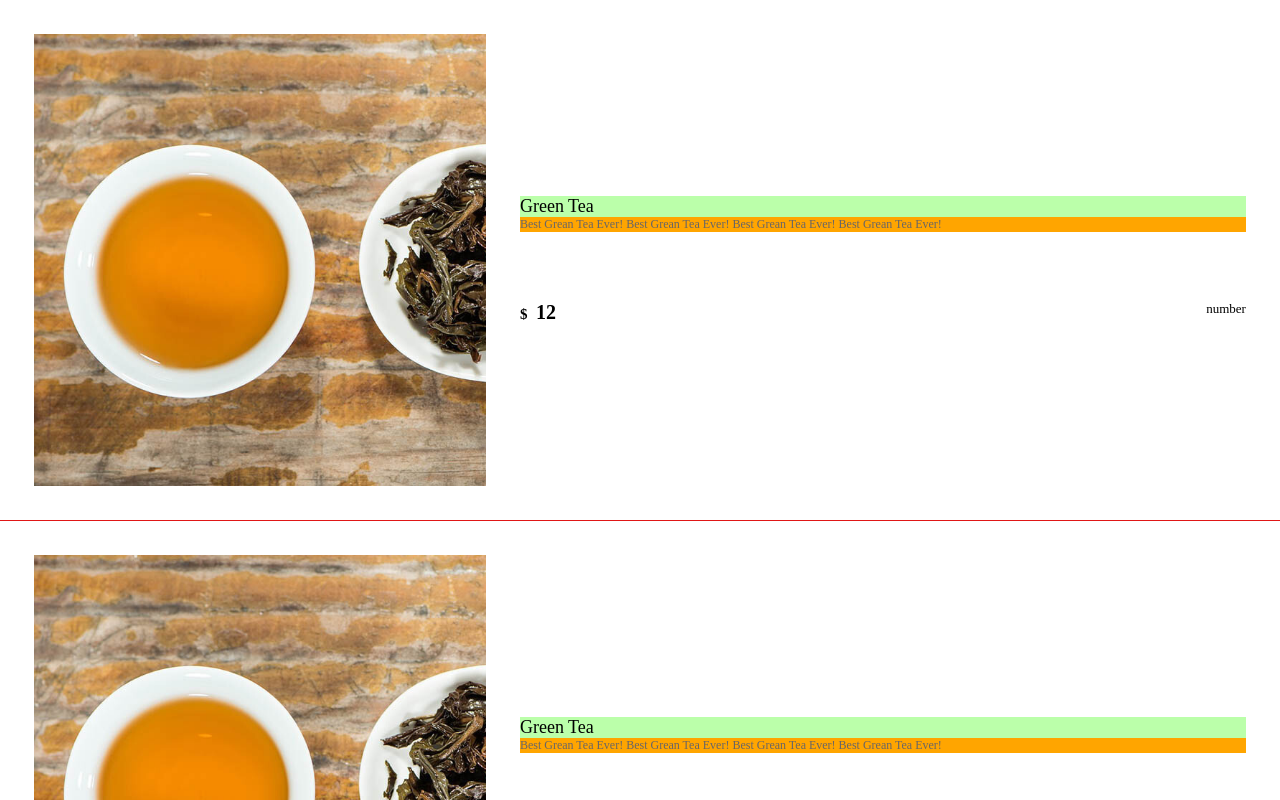
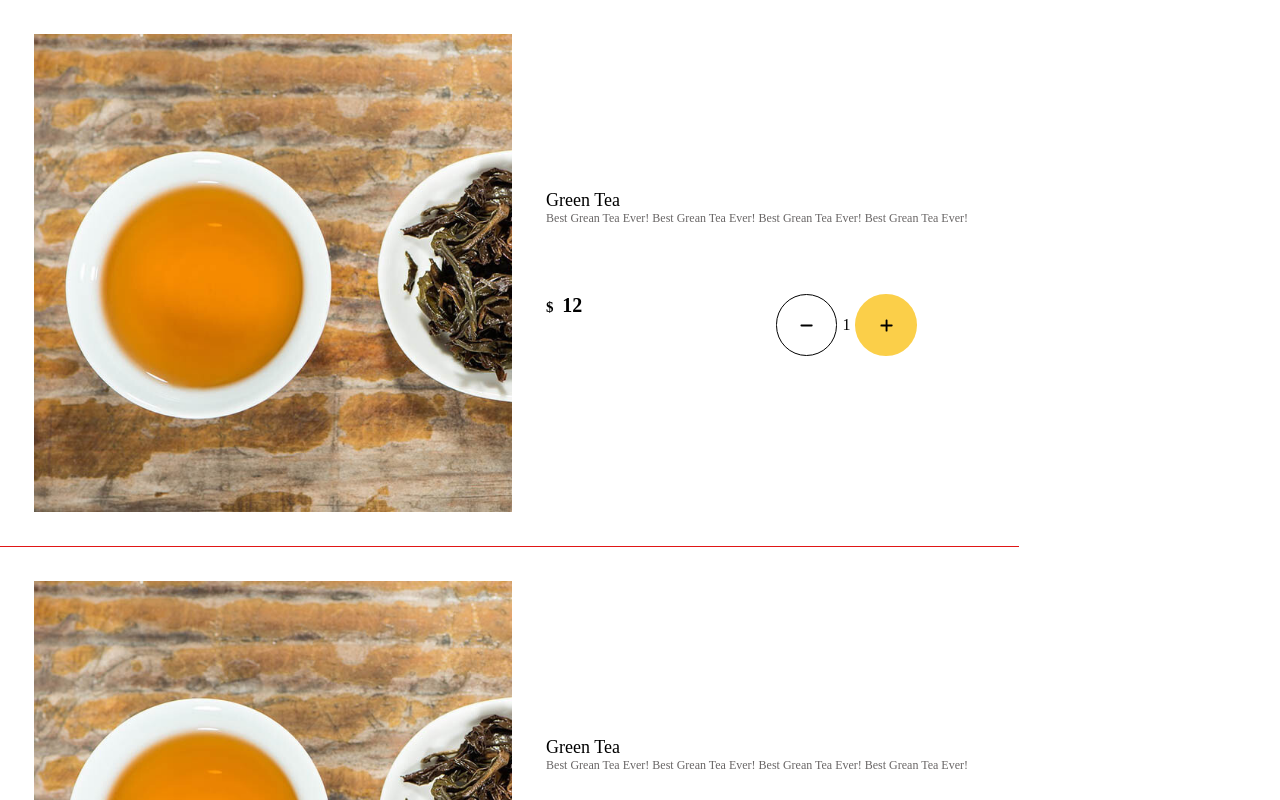
Before and after one commit to Jabezli/order-app, a React (Create React App) app: page / in a window 1280 px wide. Shown: the top 800 px of the page. Built offline with nearby package versions, Linux system fonts and the light colour scheme.

Commit message:
finished static design of menu

```diff
--- a/package.json
+++ b/package.json
@@ -3,6 +3,10 @@
   "version": "0.1.0",
   "private": true,
   "dependencies": {
+    "@fortawesome/fontawesome-svg-core": "^6.4.0",
+    "@fortawesome/free-regular-svg-icons": "^6.4.0",
+    "@fortawesome/free-solid-svg-icons": "^6.4.0",
+    "@fortawesome/react-fontawesome": "^0.2.0",
     "@testing-library/jest-dom": "^5.16.5",
     "@testing-library/react": "^13.4.0",
     "@testing-library/user-event": "^13.5.0",
--- /dev/null
+++ b/src/components/Menu/Menu.module.css
@@ -0,0 +1,7 @@
+.Menu{
+    position: absolute;
+    top:0;
+    bottom: 0;
+
+    overflow: auto;
+}
--- a/src/components/Menu/Tea/Tea.module.css
+++ b/src/components/Menu/Tea/Tea.module.css
@@ -17,19 +17,17 @@ img{
 }
 
 .DescWrap{
-    width: 470rem;
+    /* width: 470rem; */
     padding-left: 20rem;
 }
 .Title{
     font-weight: normal;
     font-size: 18px;
     margin: 0;
-    background-color: #bfa;
 }
 
 .Desc{
     margin: 0;
-    background-color: orange;
     font-size: 12px;
     color: #696666;
     padding-right: 10rem;
@@ -39,6 +37,7 @@ img{
     margin-top: 40rem;
     display: flex;
     justify-content: space-between;
+    padding-right: 40rem;
 
 }
 
@@ -50,9 +49,5 @@ img{
 .Price::before{
     content: '$';
     font-size: 15px;
-    margin-right: 5rem;
+    padding-right: 5rem;
 }
-
-.Number{
-    font-size: 13px;
-}
--- a/src/components/Menu/Tea/index.js
+++ b/src/components/Menu/Tea/index.js
@@ -1,5 +1,6 @@
 import React from "react";
 import classes from "./Tea.module.css";
+import Counter from "../../UI/Counter";
 
 const Tea = () => {
   return (
@@ -15,7 +16,7 @@ const Tea = () => {
         </p>
         <div className={classes.PriceWrap}>
           <span className={classes.Price}>12</span>
-          <div className={classes.Number}>number</div>
+          <Counter amount={1} />
         </div>
       </div>
     </div>
--- a/src/components/Menu/index.js
+++ b/src/components/Menu/index.js
@@ -1,9 +1,14 @@
 import React from "react";
 import Tea from "./Tea";
+import classes from "./Menu.module.css";
 
 const Menu = () => {
   return (
-    <div>
+    <div className={classes.Menu}>
+      <Tea />
+      <Tea />
+      <Tea />
+      <Tea />
       <Tea />
       <Tea />
       <Tea />
--- /dev/null
+++ b/src/components/UI/Counter/Counter.module.css
@@ -0,0 +1,32 @@
+.Counter{
+    display: flex;
+
+    align-items: center;
+}
+
+
+
+.Sub,
+.Add{
+    display: flex;
+    justify-content: center;
+    align-items: center;
+    border: none;
+    background-color: #FBCF49;
+    line-height: 40rem;
+    width: 36rem;
+    height: 36rem;
+    border-radius: 50%;
+    font-size: 24px;
+    padding: 0;
+}
+
+.Sub{
+    background-color: white;
+    border: 1px solid black;
+}
+
+.Count{
+    font-size: 16px;
+    margin: 0 5px;
+}
--- /dev/null
+++ b/src/components/UI/Counter/index.js
@@ -0,0 +1,25 @@
+import React from "react";
+import classes from "./Counter.module.css";
+import { FontAwesomeIcon } from "@fortawesome/react-fontawesome";
+import { faPlus, faMinus } from "@fortawesome/free-solid-svg-icons";
+
+const Counter = (props) => {
+  return (
+    <div className={classes.Counter}>
+      {props.amount && props.amount > 0 ? (
+        <>
+          <button className={classes.Sub}>
+            <FontAwesomeIcon icon={faMinus} size="2xs" />
+          </button>
+          <span className={classes.Count}>{props.amount}</span>
+        </>
+      ) : null}
+
+      <button className={classes.Add}>
+        <FontAwesomeIcon icon={faPlus} size="2xs" />
+      </button>
+    </div>
+  );
+};
+
+export default Counter;
--- a/src/index.css
+++ b/src/index.css
@@ -4,7 +4,7 @@
 
 body {
   margin: 0;
-  /* font-size:small */
+  font-size:small
 
 }
 
```
Also changed, not shown: 1 other file (tests, documents, lock files or other folders).
